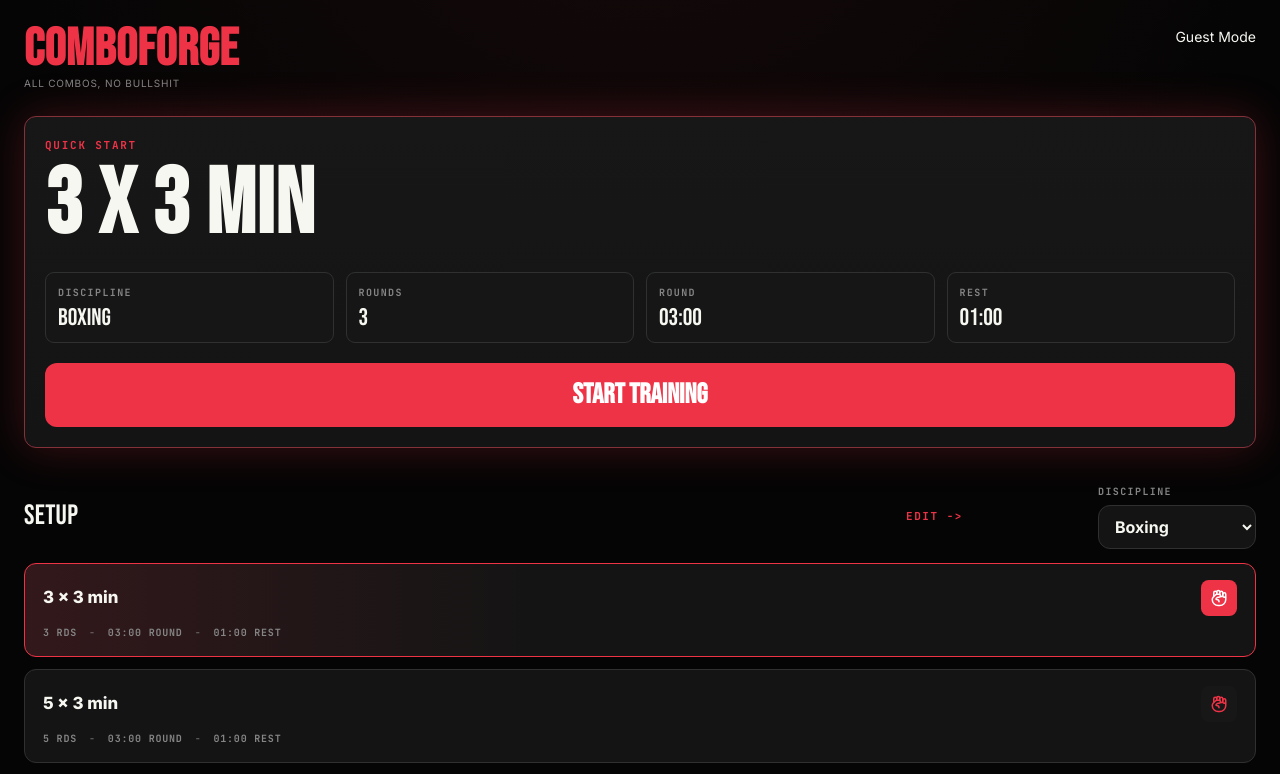
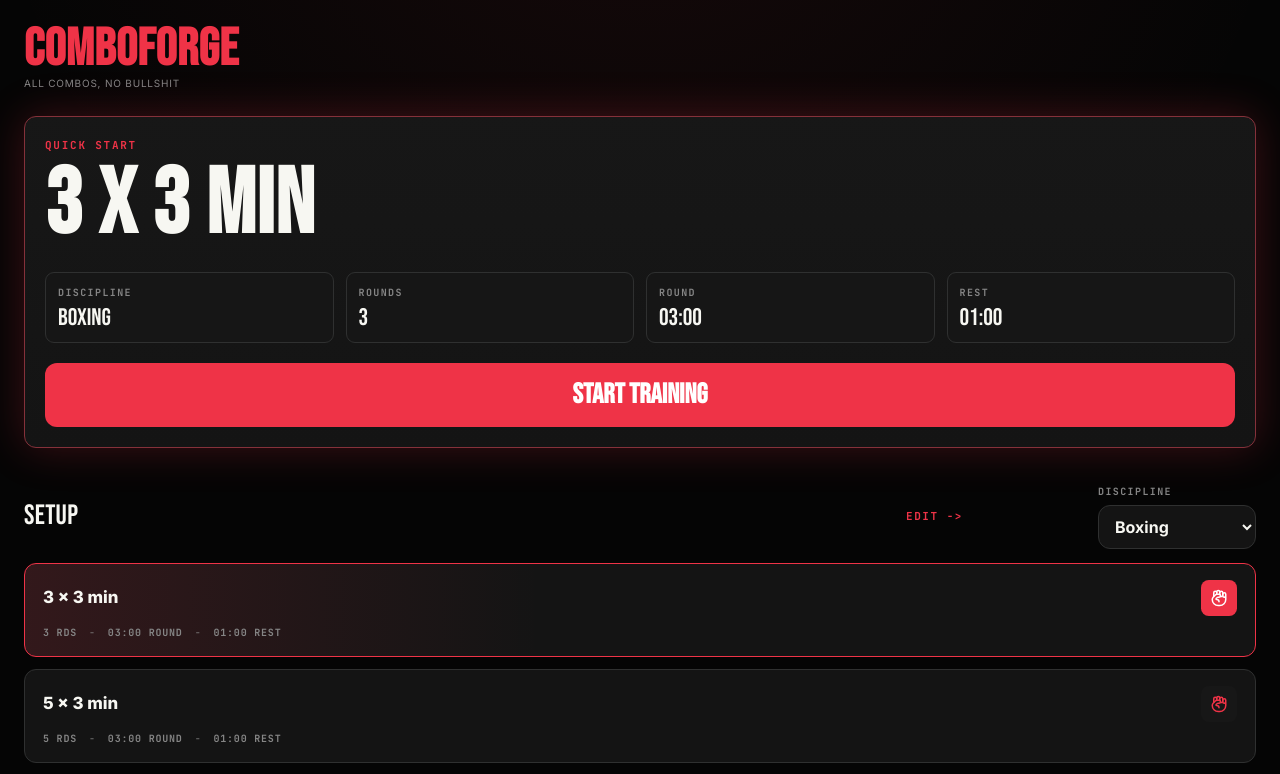
Before and after one commit to Leandro-Da-Souza/comboforge, a React (Vite) app: page / in a window 1280 px wide. Shown: the top 774 px of the page. Built offline with nearby package versions, Linux system fonts and the light colour scheme.

Commit message:
Remove guest mode label as it suggests login or register

```diff
--- a/src/pages/HomePage.tsx
+++ b/src/pages/HomePage.tsx
@@ -59,7 +59,7 @@ export default function HomePage() {
         <PageHeader
           eyebrow="All Combos, No Bullshit"
           title={appConfig.name}
-          accountLabel="Guest Mode"
+          accountLabel=""
           accountHref="/settings"
         />
 
```
